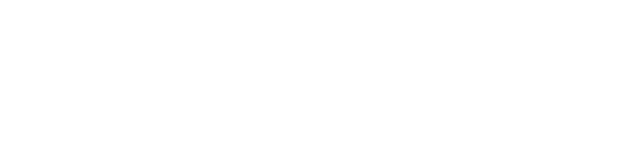
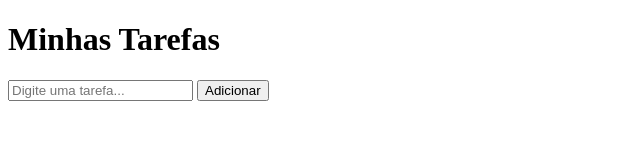
Before and after one commit to Diogotex0/prova-1sem-gdg, a website: page index.html in a window 1280 px wide. Shown: the whole page, without its empty margins (0-640 px from the left). Drawn offline with Linux system fonts and the light colour scheme.

Commit message:
feat(html): adiciona input e botão de adicionar tarefa

```diff
--- a/index.html
+++ b/index.html
@@ -6,6 +6,14 @@
   <title>To-Do List</title>
 </head>
 <body>
+  <div class="container">
+    <h1>Minhas Tarefas</h1>
 
+    <div class="formulario">
+      <input type="text" id="nova-tarefa" placeholder="Digite uma tarefa...">
+      <button id="btn-adicionar">Adicionar</button>
+    </div>
+
+  </div>
 </body>
 </html>
```
